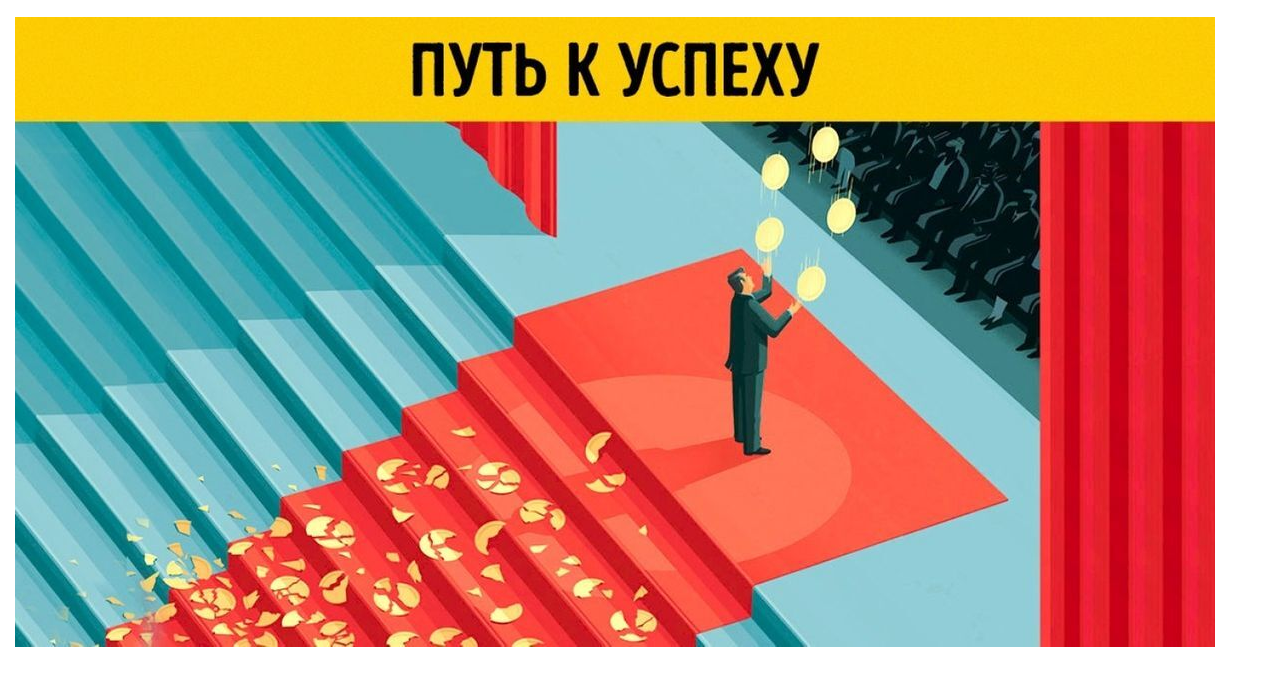
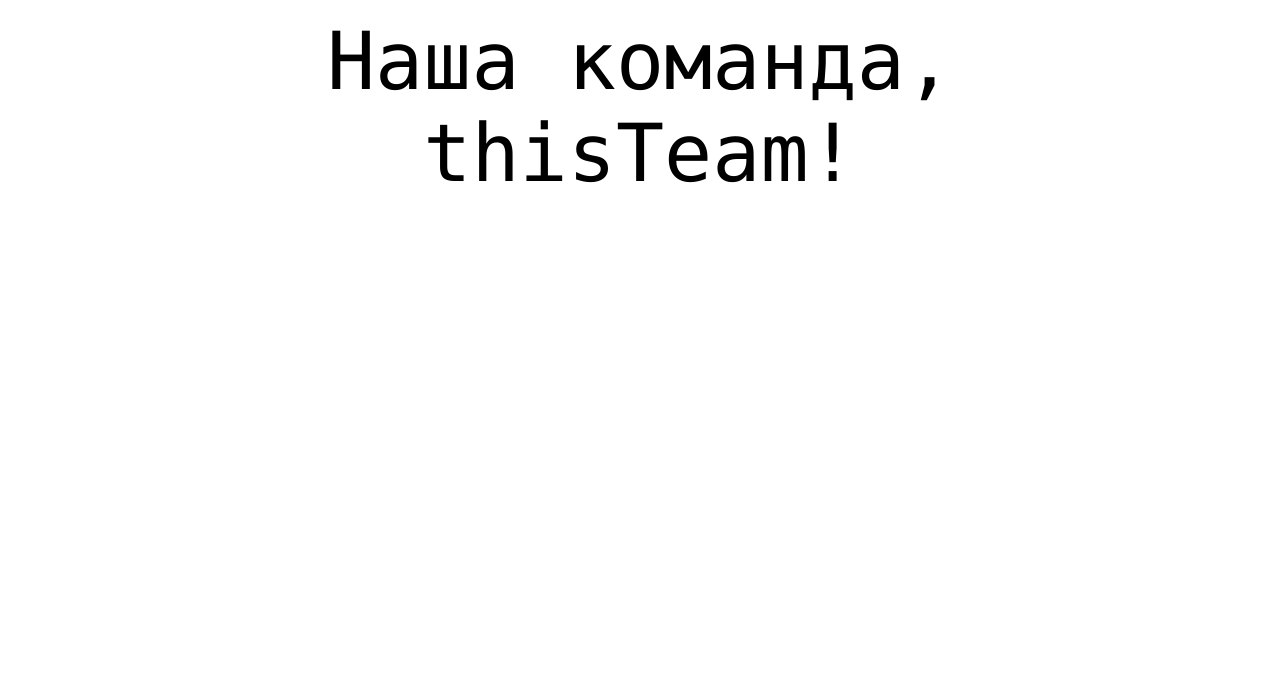
Before and after one commit to KizimJule/presentation_filmoteka, a plain HTML site: page road.html in a window 1280 px wide. Shown: the part 194-871 px from the top of the page. After the commit the page ends 800 px from the top, so only its background shows below. Drawn offline with nearby package versions, Linux system fonts and the light colour scheme.

Commit message:
add js fot type  text

```diff
--- /dev/null
+++ b/js/type.js
@@ -0,0 +1,28 @@
+const text = ['Наша команда,\n', 'thisTeam!\n'];
+
+let line = 0;
+let count = 0;
+let result = '';
+function typeLine() {
+  let interval = setTimeout(() => {
+    result += text[line][count];
+    document.querySelector('pre').innerHTML = result + '|';
+
+    count++;
+    if (count >= text[line].length) {
+      count = 0;
+      line++;
+      if (line == text.length) {
+        clearTimeout(interval);
+        document.querySelector('pre').innerHTML = result;
+        return true;
+      }
+    }
+    typeLine();
+  }, getRandomInt(getRandomInt(250 * 2.5)));
+}
+typeLine();
+
+function getRandomInt(max) {
+  return Math.floor(Math.random() * Math.floor(max));
+}
--- a/road.html
+++ b/road.html
@@ -64,12 +64,14 @@
     <main>
       <section class="road section">
         <div class="container container--road">
-          <h1 class="title shopper__title">Складнощі</h1>
+          <pre class="type-text"></pre>
+          <!-- <h1 class="title shopper__title">Складнощі</h1>
           <div class="road__general">
-            <img src="./images/present/road.jpg" alt="Road up" />
-          </div>
+            <img src="./images/present/road.jpg" alt="Road up" /> -->
+          <!-- </div> -->
         </div>
       </section>
     </main>
   </body>
+  <script type="module" src="./js/type.js"></script>
 </html>
--- a/sass/components/_road.scss
+++ b/sass/components/_road.scss
@@ -0,0 +1,5 @@
+.type-text {
+  font-size: 80px;
+  text-align: center;
+  color: black;
+}
```
Also changed, not shown: css/main.css, css/main.min.css, 2 other files.
